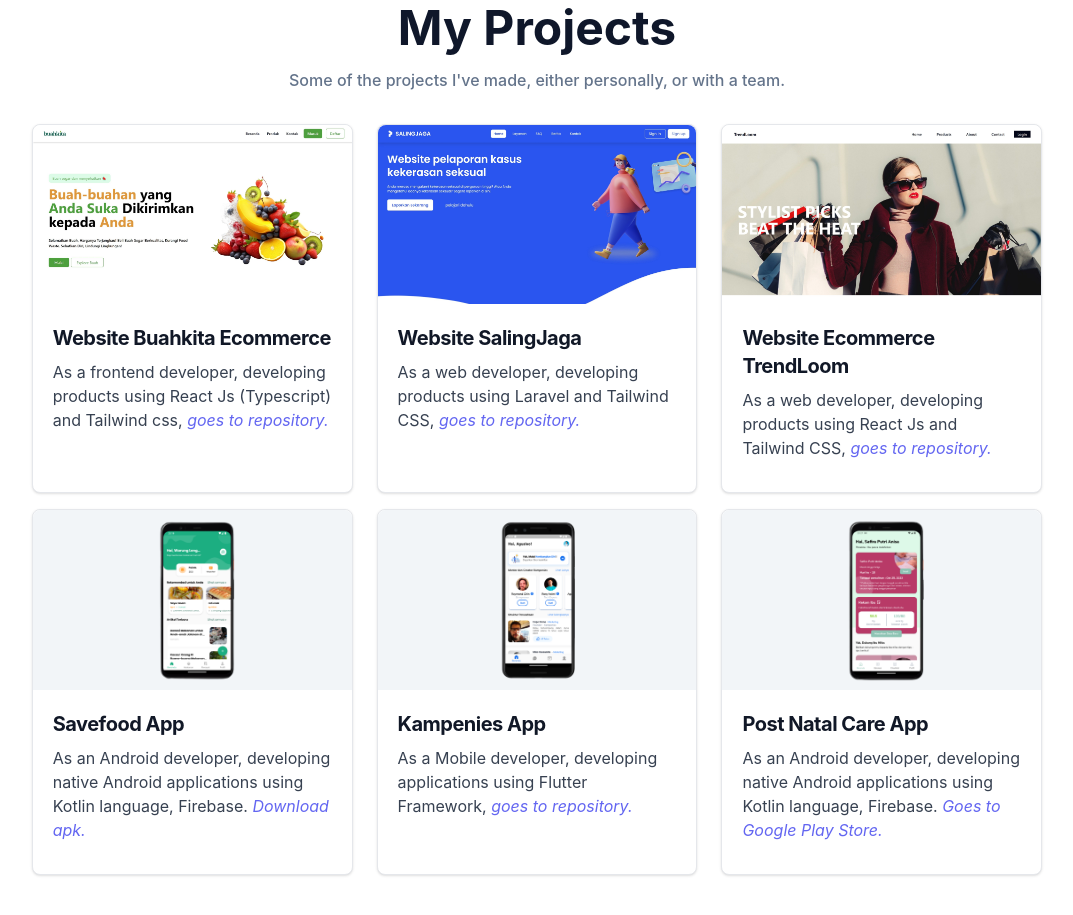
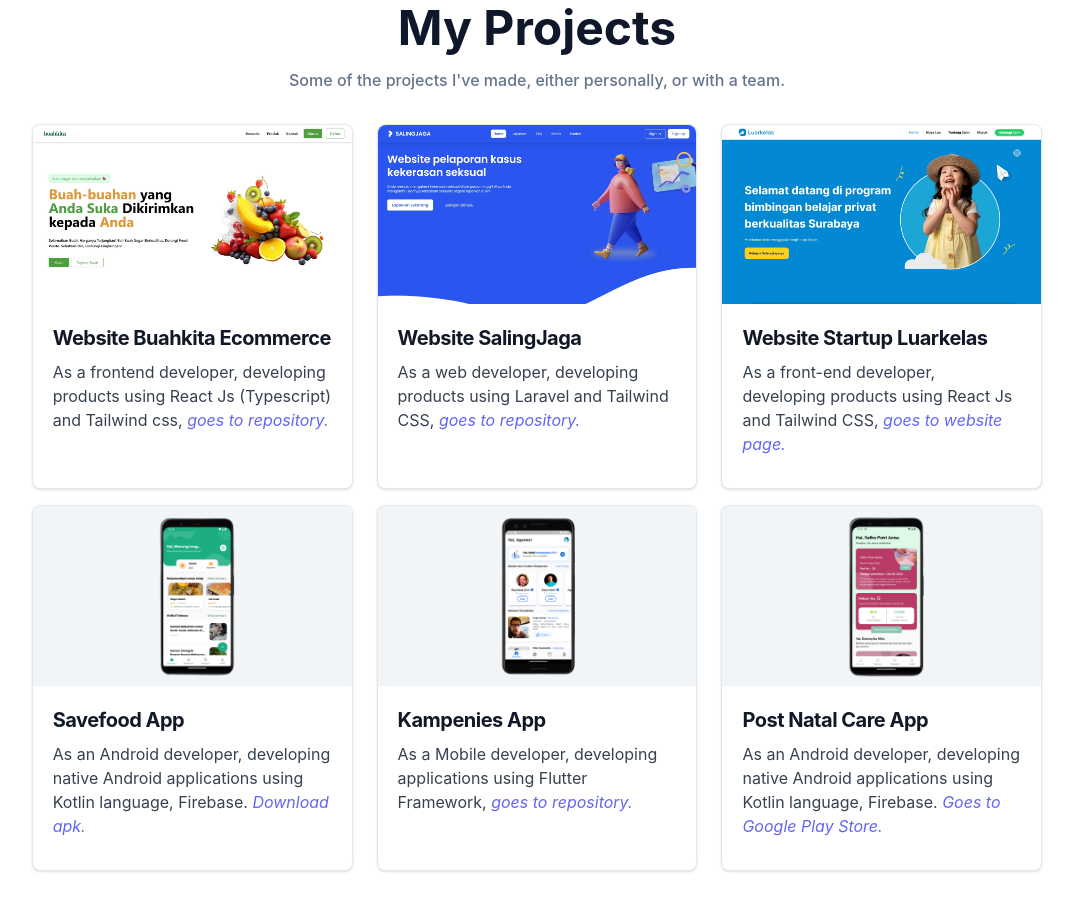
Before and after one commit to msaifurrijaal/my-portfolio, a React (Vite) app: page / in a window 1280 px wide. Shown: the part 1580-2495 px from the top of the page, without its empty margins (103-1176 px from the left). Built offline with nearby package versions, Linux system fonts and the light colour scheme.

Commit message:
style: change project content

```diff
--- a/src/components/Project.jsx
+++ b/src/components/Project.jsx
@@ -32,12 +32,12 @@
             linkText="goes to repository."
           />
           <ProjectCard
-            title="Website Ecommerce TrendLoom"
-            desc="As a web developer, developing products using React Js and Tailwind
+            title="Website Startup Luarkelas"
+            desc="As a front-end developer, developing products using React Js and Tailwind
             CSS,"
-            src="trendloom.jpeg"
-            link="https://github.com/msaifurrijaal/trendloom"
-            linkText="goes to repository."
+            src="luarkelas.jpeg"
+            link="https://luarkelas.id/"
+            linkText="goes to website page."
           />
           <ProjectCard
             title="Savefood App"
```
Also changed, not shown: public/images/project/luarkelas.jpeg (added).
